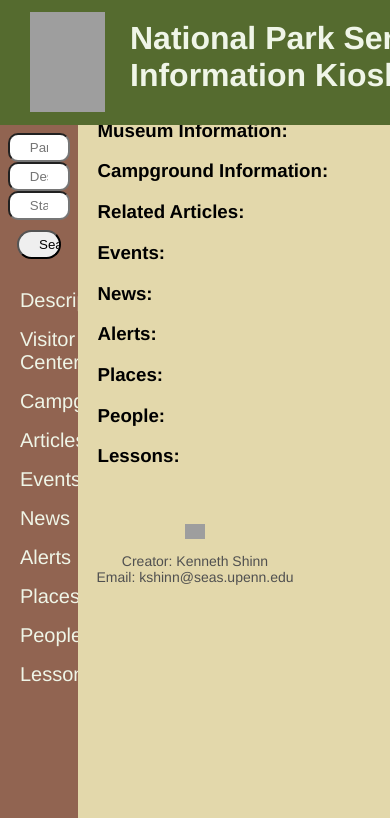
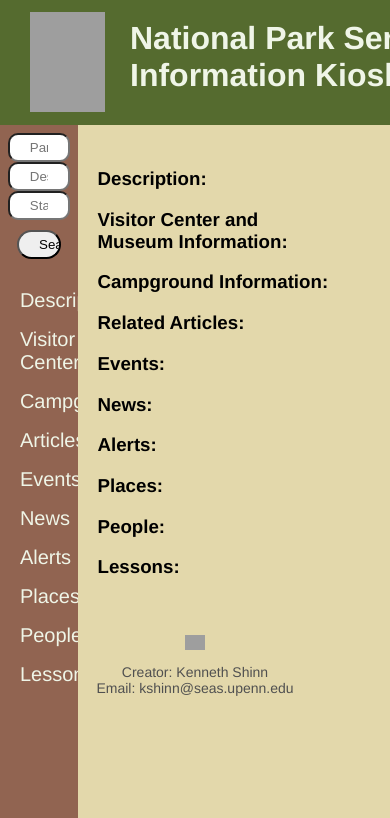
Before and after one commit to ksjiaxian/nps-info-kiosk, a Flask app: template templates/search_success.html in a window 390 px wide. Shown: the top 818 px of the page. Run offline with Flask 2, Linux system fonts and the light colour scheme; the template is opened without the code that fills it, so the values that code supplies are empty; grey boxes are pictures that could not be loaded.

Commit message:
improved margins for better display in mobile

```diff
--- a/static/styles.css
+++ b/static/styles.css
@@ -14,7 +14,7 @@
 
 .results {
     width: 60%;
-    margin: 10% 10% 2% 25%;
+    margin: 150px 10% 2% 25%;
 }
 
 .query {
```
